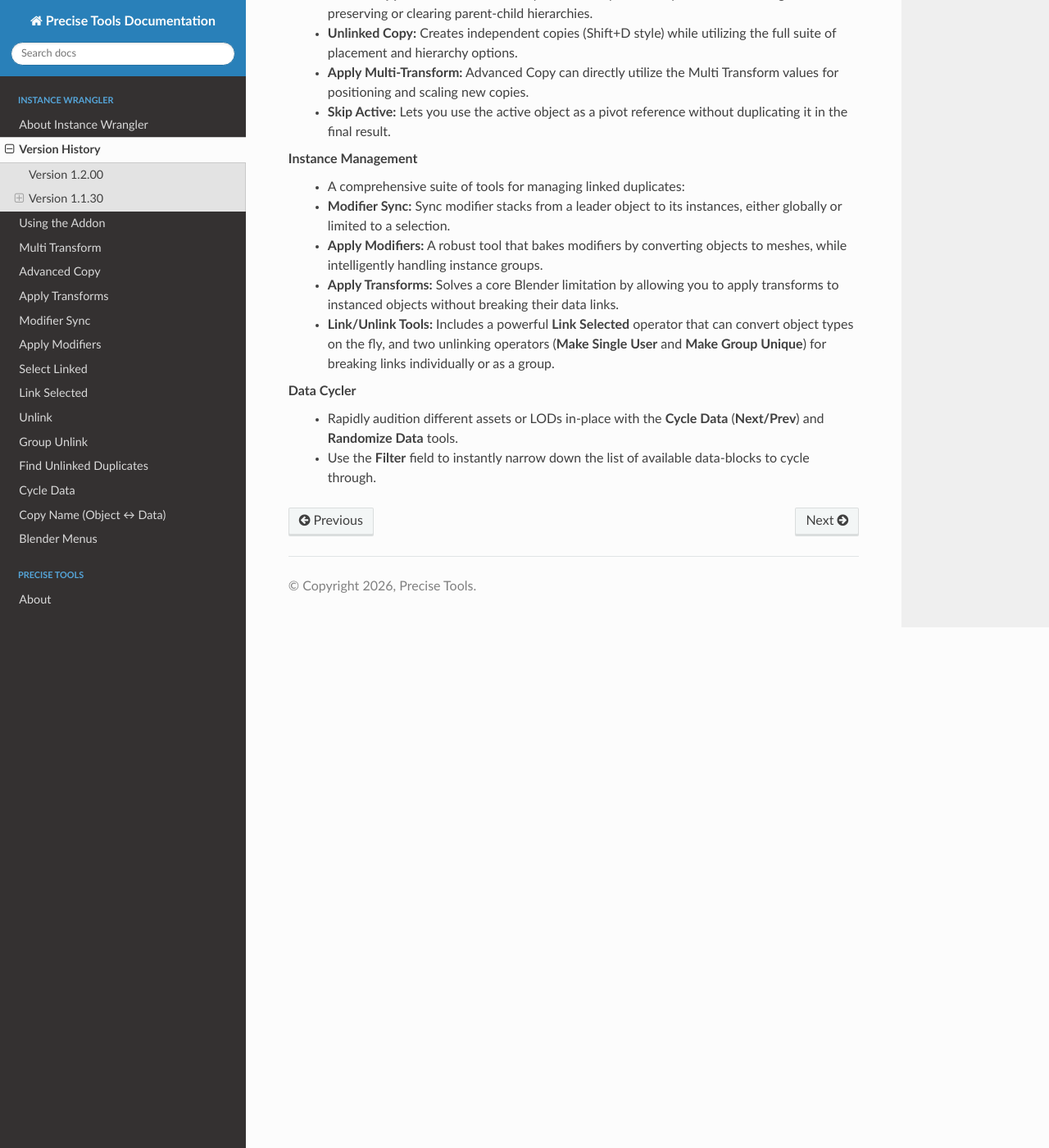
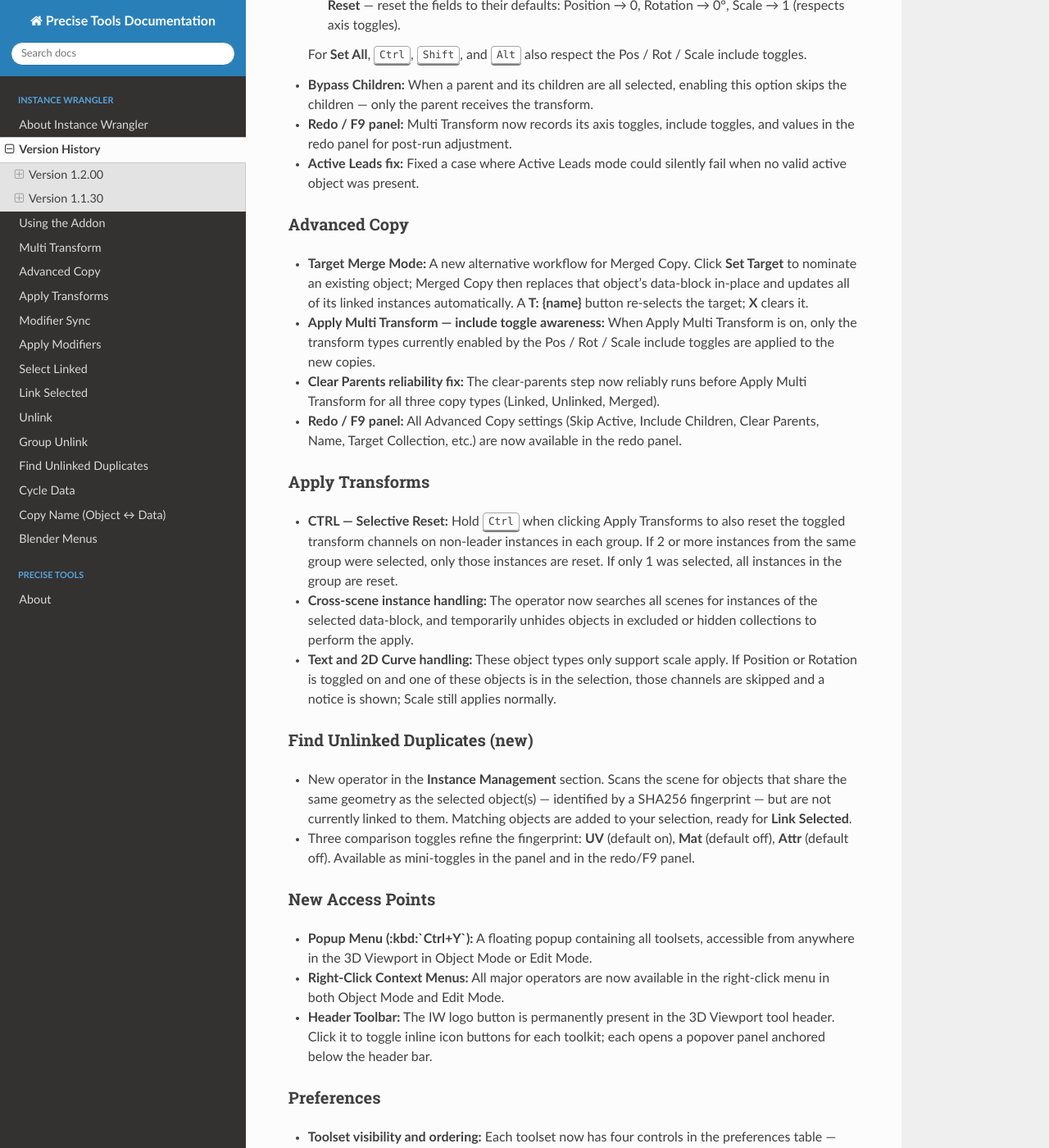
Before and after one commit to jb1981dev/Precise-Docs, a Sphinx documentation site: the page built from docs/source/instwrangler/iwversions.rst, in a window 1280 px wide and 1400 px high, scrolled down 751 px. Shown: the whole window at 82% size. Built offline with Sphinx 7.4.7 and the Read the Docs theme 3.1.0, drawn with Linux system fonts in a browser that asks for light colours; some of the changed text lies outside the part shown.

Commit message:
Update documentation for version 1.2.00: add feature details and improvements for Multi Transform, Advanced Copy, Apply Transforms, and new operators.

```diff
--- a/docs/source/instwrangler/iwversions.rst
+++ b/docs/source/instwrangler/iwversions.rst
@@ -6,7 +6,65 @@ Version History
 Version 1.2.00
 --------------
 
-Placeholder text.
+A major feature release adding new access points, significant Multi Transform improvements, and new operators.
+
+Multi Transform
+^^^^^^^^^^^^^^^
+
+* **Include toggles (Pos / Rot / Scale):** Three toggles at the top of each value column now control which transform types are applied by **Set All** and by Advanced Copy's **Apply Multi Transform**. The individual **Set P**, **Set R**, and **Set S** buttons are unaffected — they always apply their own type.
+* **Modifier keys on all Set buttons** — all four buttons (**Set All**, **Set P**, **Set R**, **Set S**) now support:
+
+  :kbd:`LMB`
+      **Set** — apply values to the selection.
+
+  :kbd:`Ctrl`
+      **Get** — read the active object's current transform into the value fields (respects axis toggles).
+
+  :kbd:`Shift`
+      **Round** — snap the fields to the nearest clean step: 0.5 m for Position, 1° for Rotation, 0.1 for Scale (respects axis toggles).
+
+  :kbd:`Alt`
+      **Reset** — reset the fields to their defaults: Position → 0, Rotation → 0°, Scale → 1 (respects axis toggles).
+
+  For **Set All**, :kbd:`Ctrl`, :kbd:`Shift`, and :kbd:`Alt` also respect the Pos / Rot / Scale include toggles.
+
+* **Bypass Children:** When a parent and its children are all selected, enabling this option skips the children — only the parent receives the transform.
+* **Redo / F9 panel:** Multi Transform now records its axis toggles, include toggles, and values in the redo panel for post-run adjustment.
+* **Active Leads fix:** Fixed a case where Active Leads mode could silently fail when no valid active object was present.
+
+Advanced Copy
+^^^^^^^^^^^^^
+
+* **Target Merge Mode:** A new alternative workflow for Merged Copy. Click **Set Target** to nominate an existing object; Merged Copy then replaces that object's data-block in-place and updates all of its linked instances automatically. A **T: {name}** button re-selects the target; **X** clears it.
+* **Apply Multi Transform — include toggle awareness:** When Apply Multi Transform is on, only the transform types currently enabled by the Pos / Rot / Scale include toggles are applied to the new copies.
+* **Clear Parents reliability fix:** The clear-parents step now reliably runs before Apply Multi Transform for all three copy types (Linked, Unlinked, Merged).
+* **Redo / F9 panel:** All Advanced Copy settings (Skip Active, Include Children, Clear Parents, Name, Target Collection, etc.) are now available in the redo panel.
+
+Apply Transforms
+^^^^^^^^^^^^^^^^
+
+* **CTRL — Selective Reset:** Hold :kbd:`Ctrl` when clicking Apply Transforms to also reset the toggled transform channels on non-leader instances in each group. If 2 or more instances from the same group were selected, only those instances are reset. If only 1 was selected, all instances in the group are reset.
+* **Cross-scene instance handling:** The operator now searches all scenes for instances of the selected data-block, and temporarily unhides objects in excluded or hidden collections to perform the apply.
+* **Text and 2D Curve handling:** These object types only support scale apply. If Position or Rotation is toggled on and one of these objects is in the selection, those channels are skipped and a notice is shown; Scale still applies normally.
+
+Find Unlinked Duplicates (new)
+^^^^^^^^^^^^^^^^^^^^^^^^^^^^^^
+
+* New operator in the **Instance Management** section. Scans the scene for objects that share the same geometry as the selected object(s) — identified by a SHA256 fingerprint — but are not currently linked to them. Matching objects are added to your selection, ready for **Link Selected**.
+* Three comparison toggles refine the fingerprint: **UV** (default on), **Mat** (default off), **Attr** (default off). Available as mini-toggles in the panel and in the redo/F9 panel.
+
+New Access Points
+^^^^^^^^^^^^^^^^^
+
+* **Popup Menu (:kbd:`Ctrl+Y`):** A floating popup containing all toolsets, accessible from anywhere in the 3D Viewport in Object Mode or Edit Mode.
+* **Right-Click Context Menus:** All major operators are now available in the right-click menu in both Object Mode and Edit Mode.
+* **Header Toolbar:** The IW logo button is permanently present in the 3D Viewport tool header. Click it to toggle inline icon buttons for each toolkit; each opens a popover panel anchored below the header bar.
+
+Preferences
+^^^^^^^^^^^
+
+* **Toolset visibility and ordering:** Each toolset now has four controls in the preferences table — show/hide in the N-panel, show/hide in the popup menu, display order, and default expanded state for new scenes.
+* **Custom icons:** Each toolset now has a dedicated icon used in the preferences table, N-panel headers, popup menu, right-click menus, and header toolbar.
 
 .. _version_1_1_30:
 
```
Also changed, not shown: .github/iw-doc-status.md.
